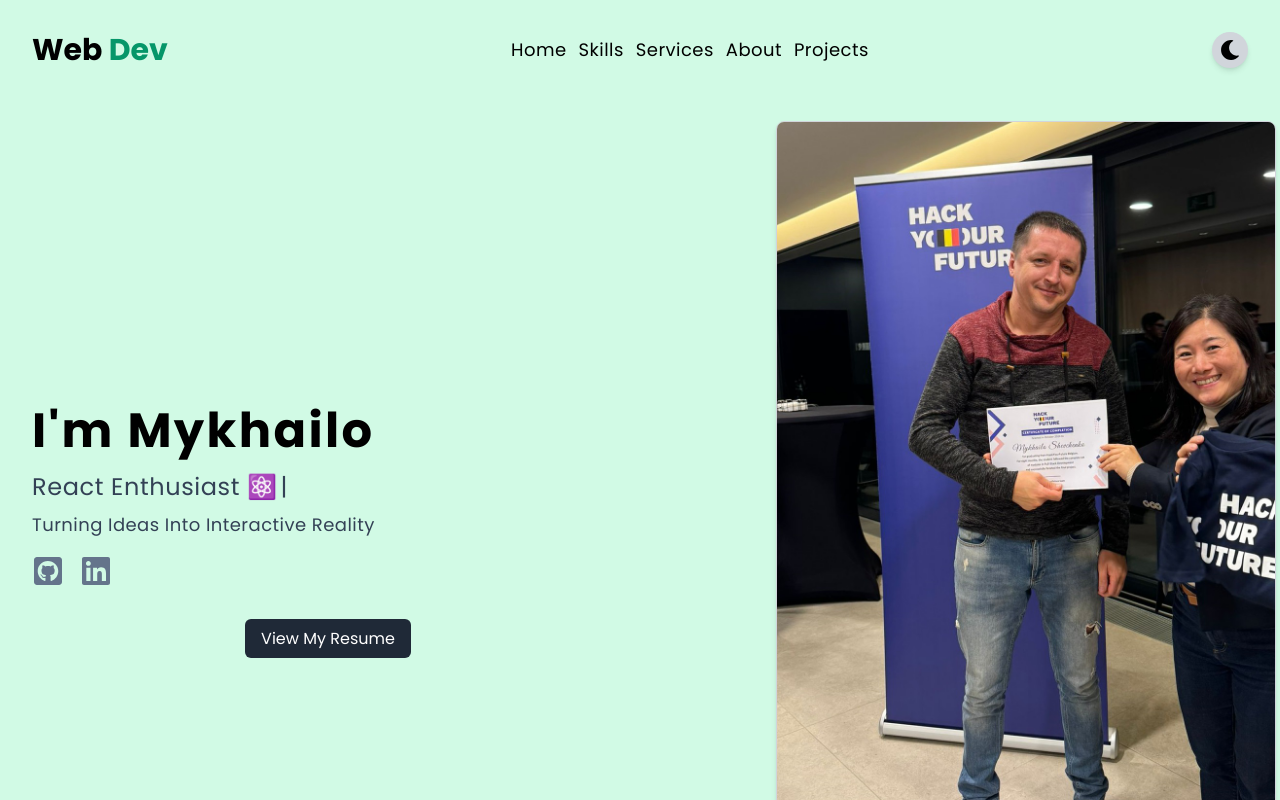
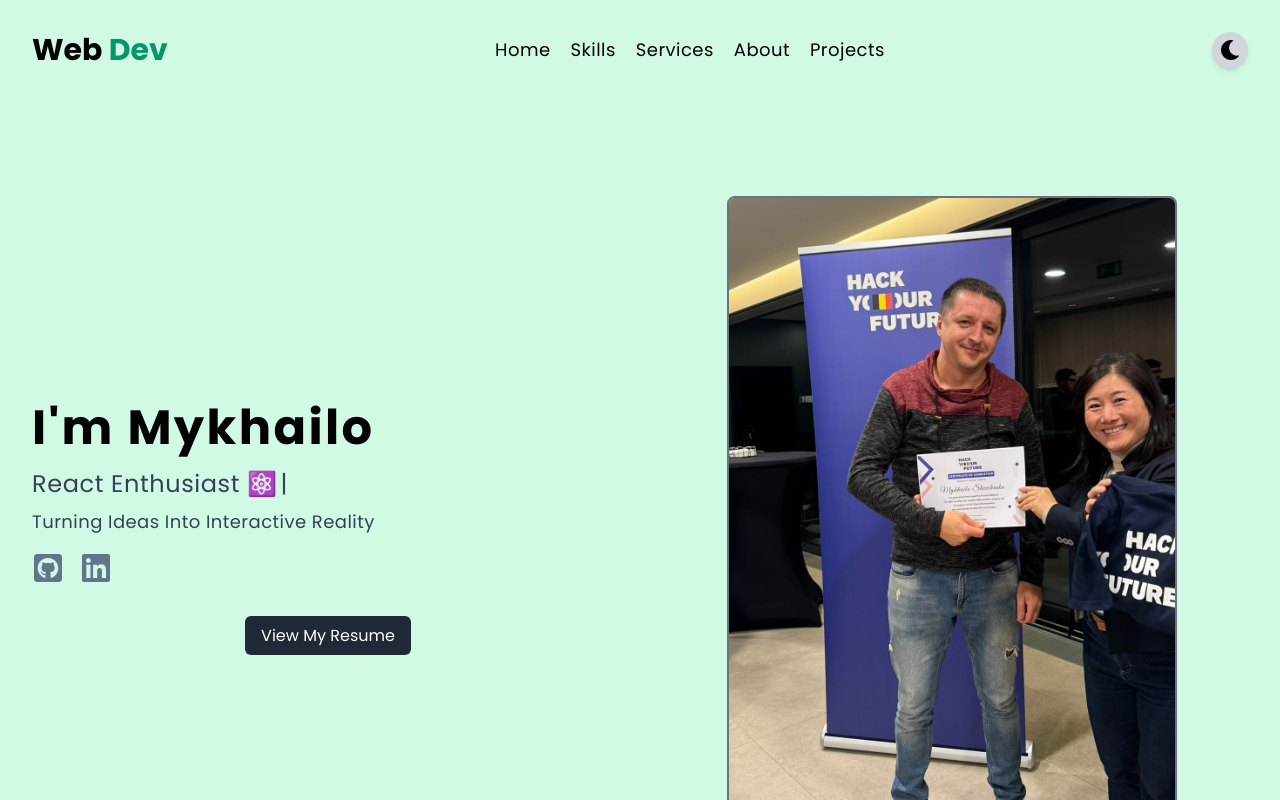
Before and after one commit to MishaShevchenko/Portfolio, a React (Vite) app: page / in a window 1280 px wide. Shown: the top 800 px of the page. Built offline with nearby package versions, Linux system fonts and the light colour scheme.

Commit message:
fix: improve responsiveness

```diff
--- a/src/components/Hero.jsx
+++ b/src/components/Hero.jsx
@@ -68,16 +68,14 @@ const Hero = () => {
 <motion.img
   src={graduationImg}
   alt="Graduation"
-  className="w-full max-w-[320px] sm:max-w-[380px] md:max-w-[420px] lg:max-w-[460px] xl:max-w-[500px]
-             h-auto object-cover rounded-lg shadow-md
-             border border-gray-300 dark:border-gray-600
-             mt-[-50px] sm:mt-[-60px] md:mt-[-70px] lg:mt-[-75px]
-             ml-[60px] sm:ml-[80px] md:ml-[100px] lg:ml-[120px]
-             transition-all duration-300 hover:shadow-lg hover:-translate-y-1"
+  className="w-full max-w-[280px] sm:max-w-[320px] md:max-w-[380px] lg:max-w-[450px] mx-auto object-cover border-2 border-gray-500 rounded-lg"
   initial={{ opacity: 0, scale: 0.95 }}
   animate={{ opacity: 1, scale: 1 }}
   transition={{ duration: 0.8 }}
 />
+
+
+
 
 
 
--- a/src/components/Navbar.jsx
+++ b/src/components/Navbar.jsx
@@ -9,7 +9,7 @@ const Navbar = ({ theme, toggleTheme }) => {
           Web <span className="text-emerald-600 dark:text-emerald-400">Dev</span>
         </h2>
 
-        <div className="flex gap-x-3">
+        <div className="flex flex-wrap justify-center gap-3 sm:gap-x-5">
           {links.map((link) => (
             <a
               key={link.id}
--- a/src/components/ServicesSection.jsx
+++ b/src/components/ServicesSection.jsx
@@ -6,7 +6,7 @@ const ServicesSection = ({ theme }) => {
     <section id = "services" className={`py-12 transition-colors duration-300 ${theme === "dark" ? "bg-gray-900 text-white" : "bg-emerald-100 text-black"}`}>
       <div className="container mx-auto px-6">
         <h2 className={`text-3xl font-bold text-center mb-8 ${theme === "dark" ? "text-emerald-400" : "text-emerald-600"}`}>My Services</h2>
-        <div className="grid md:grid-cols-3 gap-8">
+        <div className="grid grid-cols-1 md:grid-cols-2 lg:grid-cols-3 gap-8">
           {services.map((service, index) => (
             <div
               key={index}
```
